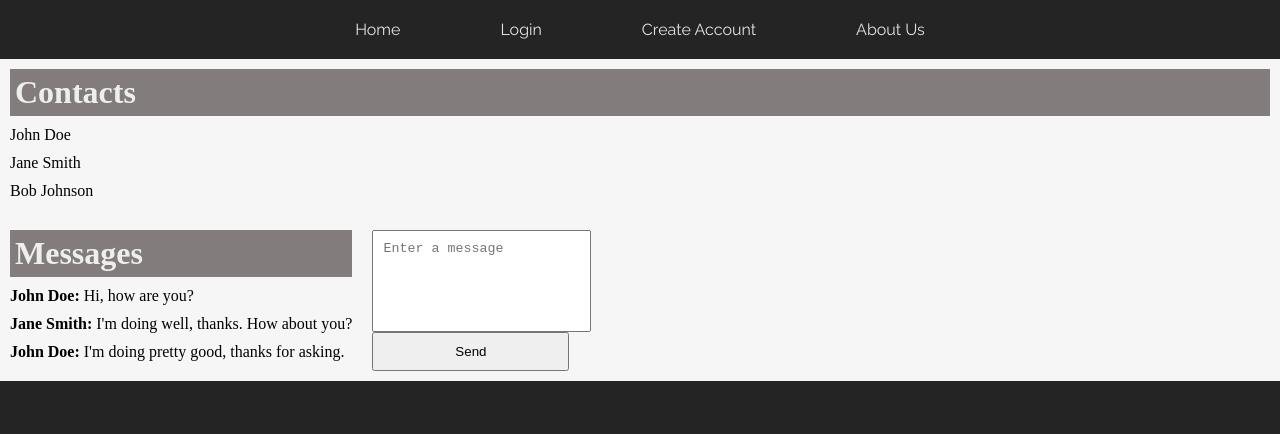
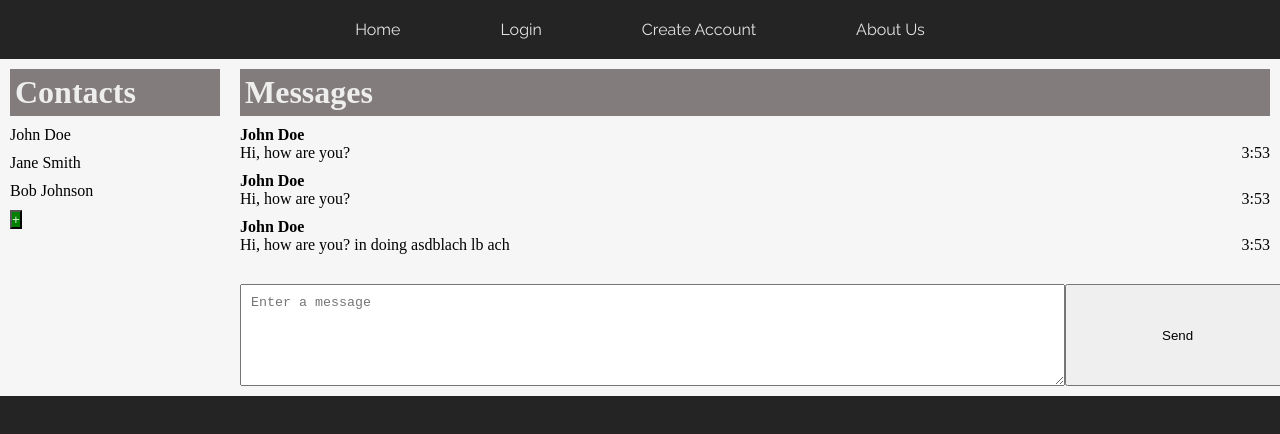
Before and after one commit to sergiogonzalezyes/Chat-Appliacation3, a React (Vite) app in the folder Chat-Application/: page /UserPage in a window 1280 px wide. Shown: the top 434 px of the page. Built offline with nearby package versions, Linux system fonts and the light colour scheme.

Commit message:
ui for the user

```diff
--- a/Chat-Application/src/App.css
+++ b/Chat-Application/src/App.css
@@ -15,10 +15,11 @@
 html {
     background-color: #242424;
 }
-form {
-    max-width: 50%;
+.Create_user_form {
+    /* max-width: 50%; */
     display: flex; /*added*/
     flex-direction: column; /*added*/
+    max-width: fit-content;
 }
 
 .welcomeLogo {
@@ -108,9 +109,7 @@ input {
     align-items: center;
     justify-content: center;
 }
-form {
-    max-width: fit-content;
-}
+
 input {
     border-radius: 30px;
     border-style: none;
@@ -416,38 +415,44 @@ p {
     } */
 }
 
-
-
 /* UserPage CSS */
 
 #chatbox {
-
+    display: flex;
 }
 
-  #contacts, #messages {
+#contacts,
+#messages {
     padding: 10px;
 }
+#contacts {
+    width: 20%;
+}
 
-  #contacts h1, #messages h1 {
+#contacts h1,
+#messages h1 {
     margin: 0;
     padding: 5px;
     font-weight: bold;
     background-color: rgb(131, 124, 124);
 }
 
-  #contacts ul, #messages ul {
+#contacts ul,
+#messages ul {
     list-style: none;
     margin: 0;
     padding: 0;
     color: black;
 }
 
-  #contacts li, #messages li {
+#contacts li,
+#messages li {
     margin: 10px 0;
     color: black;
 }
 
 #input-form {
+    width: 100%;
     padding: 10px;
 }
 
@@ -455,21 +460,55 @@ p {
     width: 100%;
     height: 80px;
     padding: 10px;
-    resize: none;
-
+    /* resize: none; */
 }
 
 #input-form button {
+    width: 100%;
     float: right;
     padding: 10px;
     color: black;
-
 }
 
 b {
     color: black;
 }
-
-  #messagesandinputform {
+.message_time_div {
+    display: flex;
+    justify-content: space-between;
+}
+.message {
+    text-align: right;
+    /* margin-left: auto; */
+}
+.time {
+    text-align: left;
+    /* margin-right: auto; */
+}
+#chatbox {
     display: flex;
 }
+#messagesandinputform {
+    /* background-color: black; */
+    width: 100%;
+}
+#input-form {
+    /* display: flex; */
+    /* min-width: 50%; */
+}
+.input_form {
+    display: flex;
+    width: 100%;
+}
+.submit_text_area {
+    flex-grow: 8; /* Make the input take up 8/10 of the available space */
+    flex-basis: 0; /* Set the initial size of the input to 0 */
+}
+.submit_button {
+    flex-grow: 2; /* Make the button take up 2/10 of the available space */
+    flex-basis: 0; /* Set the initial size of the button to 0 */
+}
+
+.add_button {
+    background-color: green;
+}
--- a/Chat-Application/src/pages/CreateUser.jsx
+++ b/Chat-Application/src/pages/CreateUser.jsx
@@ -39,7 +39,7 @@ export const CreateUser = () => {
             <div className="Image_Div_Right">
                 <div className="Form_Div">
                 <p className="Sign_In">New User</p>
-                <form>
+                <form className="Create_user_form">
                 <label className="Input_Created_User">
                     <input  maxlength="30" type="text" placeholder="Username" name="name" onChange={(e) => {setUsername(e.target.value)}}/>
                 </label>
--- a/Chat-Application/src/pages/Login.jsx
+++ b/Chat-Application/src/pages/Login.jsx
@@ -46,7 +46,7 @@ export const Login = () => {
                 <p className="New_User_Login">
                 {/* New User? <a onClick={setCreateNewUser} className="create_account">Create an Account</a> */}
             </p>
-                <form>
+                <form className="Create_user_form">
                 <label className="Input_Login">
                     <input maxlength="30" type="text" placeholder="UserName" name="name" onChange={(e) => {setUsername(e.target.value)}}/>
                 </label>
--- a/Chat-Application/src/pages/UserPage.jsx
+++ b/Chat-Application/src/pages/UserPage.jsx
@@ -14,26 +14,44 @@ export const UserPage = () => {
           <li>Jane Smith</li>
           <li>Bob Johnson</li>
         </ul>
+        <div className="add_user">
+          <button className="add_button">+</button>
+        </div>
       </div>
       <div id="messagesandinputform">
       <div id="messages">
         <h1>Messages</h1>
         <ul>
-          <li>
-            <p><b>John Doe:</b> Hi, how are you?</p>
+          <li className="jon_doe">
+          <b>John Doe</b>
+          <div className="message_time_div">
+            <p className="message"> Hi, how are you? </p>
+            <p className="time">3:53</p>
+            </div>
           </li>
-          <li>
-            <p><b>Jane Smith:</b> I'm doing well, thanks. How about you?</p>
+          <li className="jon_doe">
+          <b>John Doe</b>
+          <div className="message_time_div">
+            <p className="message"> Hi, how are you? </p>
+            <p className="time">3:53</p>
+            </div>
           </li>
-          <li>
-            <p><b>John Doe:</b> I'm doing pretty good, thanks for asking.</p>
+          <li className="jon_doe">
+          <b>John Doe</b>
+          <div className="message_time_div">
+            <p className="message"> Hi, how are you? in doing asdblach lb ach
+            </p>
+            <p className="time">3:53</p>
+            </div>
           </li>
         </ul>
       </div>
-      <div id="input-form">
-        <form>
-          <textarea placeholder="Enter a message"></textarea>
-          <button type="submit">Send</button>
+      <div >
+        <form id="input-form">
+          <div  className="input_form">
+          <textarea className="submit_text_area"  placeholder="Enter a message"></textarea>
+          <button className="submit_button" type="submit">Send</button>
+          </div>
         </form>
       </div>
       </div>
```
Lines whose indentation alone changed are shown as unchanged.
